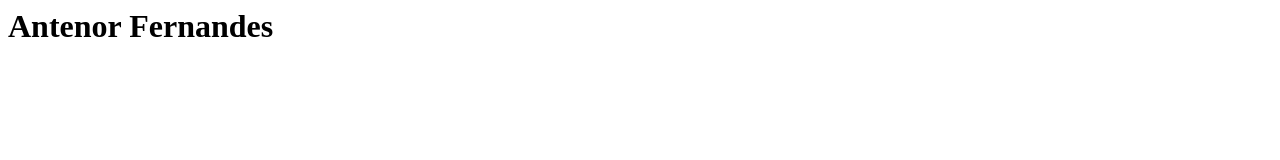
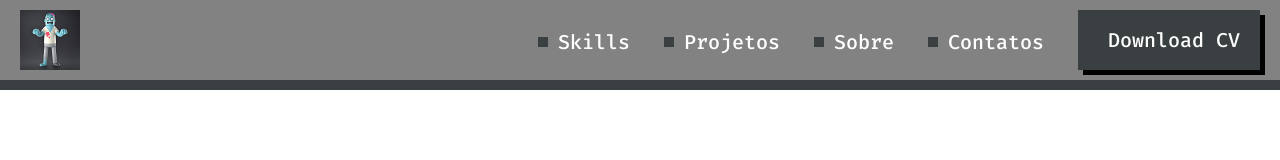
Before and after one commit to aafneto/aafneto.github.io, a plain HTML site: page index.html in a window 1280 px wide. Drawn offline with Linux system fonts and the light colour scheme.

Commit message:
adiciona o portfolio

```diff
--- /dev/null
+++ b/CSS/index.css
@@ -0,0 +1,48 @@
+header {
+    display: flex;
+    justify-content: space-between;
+    background-color: #828282;
+    border-bottom: 10px solid #3A4042;
+    padding-left: 20px;
+    padding-right: 20px;
+    padding-top: 10px;
+    padding-bottom: 10px;
+}
+
+nav {
+    text-align: right;
+}
+
+a {
+    display: inline-flex;
+    align-items: center;
+    color: #fff;
+    font-size: 20px;
+    font-family: "Fira Code";
+    font-weight: 500;
+    text-decoration: none;
+    margin-right: 30px;
+}
+a:before {
+    content: "";
+    background-color: #3A4042;
+    width: 10px;
+    height: 10px;
+    margin-right: 10px;
+}
+#button:hover{
+    transform: scale(5);
+    background-color: white;
+    color: #3A4042;
+}
+#button {
+    display: inline-block;
+    background-color: #3A4042;
+    height: 60px;
+    line-height: 60px;
+    padding-left: 20px;
+    padding-right: 20px;
+    box-shadow: 5px 5px 0 black;
+    margin-right: 0;
+    transition-duration: 0.4s;
+}
--- /dev/null
+++ b/CSS/reset.css
@@ -0,0 +1,48 @@
+/* http://meyerweb.com/eric/tools/css/reset/
+   v2.0 | 20110126
+   License: none (public domain)
+*/
+
+html, body, div, span, applet, object, iframe,
+h1, h2, h3, h4, h5, h6, p, blockquote, pre,
+a, abbr, acronym, address, big, cite, code,
+del, dfn, em, img, ins, kbd, q, s, samp,
+small, strike, strong, sub, sup, tt, var,
+b, u, i, center,
+dl, dt, dd, ol, ul, li,
+fieldset, form, label, legend,
+table, caption, tbody, tfoot, thead, tr, th, td,
+article, aside, canvas, details, embed,
+figure, figcaption, footer, header, hgroup,
+menu, nav, output, ruby, section, summary,
+time, mark, audio, video {
+	margin: 0;
+	padding: 0;
+	border: 0;
+	font-size: 100%;
+	font: inherit;
+	vertical-align: baseline;
+}
+/* HTML5 display-role reset for older browsers */
+article, aside, details, figcaption, figure,
+footer, header, hgroup, menu, nav, section {
+	display: block;
+}
+body {
+	line-height: 1;
+}
+ol, ul {
+	list-style: none;
+}
+blockquote, q {
+	quotes: none;
+}
+blockquote:before, blockquote:after,
+q:before, q:after {
+	content: '';
+	content: none;
+}
+table {
+	border-collapse: collapse;
+	border-spacing: 0;
+}
--- a/index.html
+++ b/index.html
@@ -1 +1,28 @@
-<h1>Antenor Fernandes</h1>
+<!DOCTYPE html>
+<html lang="pt-BR">
+<head>
+    <meta charset="UTF-8">
+    <title>Antenor Neto CV</title>
+
+    <link rel="preconnect" href="https://fonts.gstatic.com">
+    <link href="https://fonts.googleapis.com/css2?family=Fira+Code:wght@300;500&display=swap" rel="stylesheet">
+
+    <link rel="stylesheet" href="CSS/reset.css">
+    <link rel="stylesheet" href="CSS/index.css">
+
+</head>
+<body>
+
+    <header>
+        <img src="assets/img/logo.png" alt="Avatar">
+
+        <nav>
+            <a href="" lang="en">Skills</a>
+            <a href="">Projetos</a>
+            <a href="">Sobre</a>
+            <a href="">Contatos</a>
+            <a id="button" href="" lang="en">Download CV</a>
+        </nav>
+    </header>
+</body>
+</html>
```
Also changed, not shown: assets/img/01.png (added), assets/img/Avatar - Copia.png (added), assets/img/FUNDO.png (added), assets/img/Foto 3x4.jpeg (added), assets/img/logo.png (added), assets/img/novo.png (added), 1 other file.
